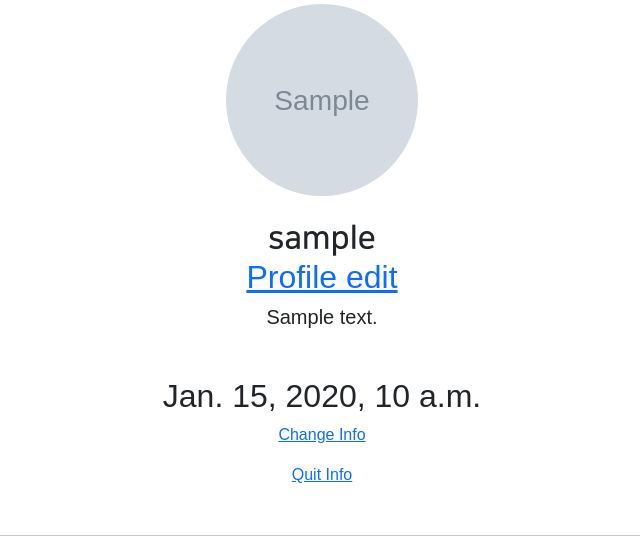
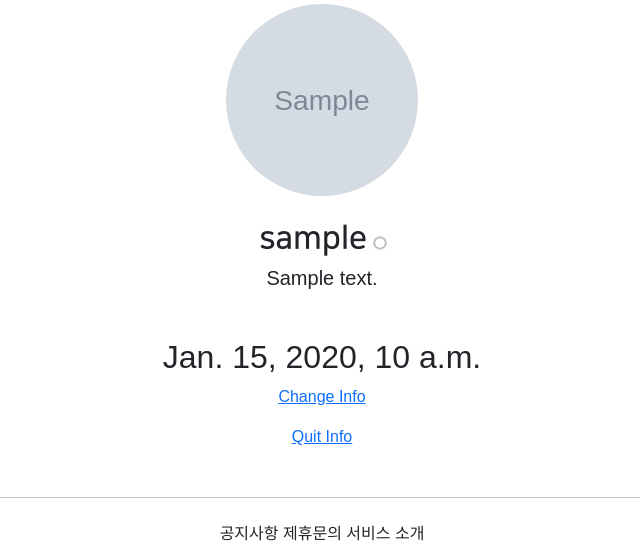
Before and after one commit to MONKEYZ9/withPark_django, a Django app: page /accountapp/detail/1 in a window 1280 px wide. Shown: the part 261-802 px from the top of the page, without its empty margins (318-958 px from the left). Run offline with Django 3.2, Linux system fonts and the light colour scheme; a user stored in the database is signed in; tables that the repository leaves empty hold one stand-in row (values such as "Sample post"); grey boxes marked "Sample" are stand-in pictures; parts of the project's set-up code (start-up, migrations or seed data) failed here and were passed over; some libraries are stand-ins or nearby versions; some web fonts are replaced.

Commit message:
update accountapp update word to google icons

```diff
--- a/accountapp/templates/accountapp/detail.html
+++ b/accountapp/templates/accountapp/detail.html
@@ -13,10 +13,9 @@
                      alt="profile image">
                 <h2 class="NNS_B">{{ target_user.profile.nickname }}
                     {# 프로필 업데이트 추가                    #}
-                    <br>
                     {% if user == target_user %}
-                        <a href="{% url 'profileapp:update' pk=target_user.profile.pk %}">
-                            Profile edit
+                        <a href="{% url 'profileapp:update' pk=target_user.profile.pk %}"
+                           class="material-icons round_button">
                         </a>
                         </h2>
                     {% endif %}
--- a/static/base.css
+++ b/static/base.css
@@ -45,3 +45,16 @@
 .NNS_B {
     font-family: "NanumSquareB", cursive;
 }
+
+
+.round_button {
+    color: black;
+    text-decoration: none;
+    box-shadow: 0 0 3px black;
+    border-radius: 20rem;
+    padding: .3rem;
+}
+
+.round_button:hover {
+    color: dimgrey;
+}
--- a/templates/head.html
+++ b/templates/head.html
@@ -6,32 +6,42 @@
     <meta charset="UTF-8">
     <title>WithPark_django</title>
     {# BOOTSTRP LINK #}
-    <link href="https://cdn.jsdelivr.net/npm/bootstrap@5.0.2/dist/css/bootstrap.min.css" rel="stylesheet" integrity="sha384-EVSTQN3/azprG1Anm3QDgpJLIm9Nao0Yz1ztcQTwFspd3yD65VohhpuuCOmLASjC" crossorigin="anonymous">
+    <link href="https://cdn.jsdelivr.net/npm/bootstrap@5.0.2/dist/css/bootstrap.min.css" rel="stylesheet"
+          integrity="sha384-EVSTQN3/azprG1Anm3QDgpJLIm9Nao0Yz1ztcQTwFspd3yD65VohhpuuCOmLASjC" crossorigin="anonymous">
     {# google font link    #}
     <link rel="preconnect" href="https://fonts.googleapis.com">
     <link rel="preconnect" href="https://fonts.gstatic.com" crossorigin>
     <link href="https://fonts.googleapis.com/css2?family=Otomanopee+One&display=swap" rel="stylesheet">
     {# base.css    #}
     <link rel="stylesheet" type="text/css" href="{% static 'base.css' %}">
+
+    {# MATERIAL ICONS LINK #}
+    <link href="https://fonts.googleapis.com/icon?family=Material+Icons"
+          rel="stylesheet">
+
+
     <style>
         @font-face {
-            {# 이름 선언#}
+        {# 이름 선언#}
             font-family: 'NanumSquareR';
-            {# 컴퓨터 자체에 저장되있는 것을 찾아라 #}
+        {# 컴퓨터 자체에 저장되있는 것을 찾아라 #}
             src: local('NanumSquareR'),
             {# 로컬에 없다고 하면 url로 찾아서 요청을 해서 가져와라#}
             url("{% static 'fonts/NanumSquareR.otf' %}") format("opentype");
         }
+
         @font-face {
             font-family: 'NanumSquareEB';
             src: local('NanumSquareEB'),
             url("{% static 'fonts/NanumSquareEB.otf' %}") format("opentype");
         }
+
         @font-face {
             font-family: 'NanumSquareB';
             src: local('NanumSquareB'),
             url("{% static 'fonts/NanumSquareB.otf' %}") format("opentype");
         }
+
         @font-face {
             font-family: 'NanumSquareL';
             src: local('NanumSquareL'),
```
Also changed, not shown: README.md.
